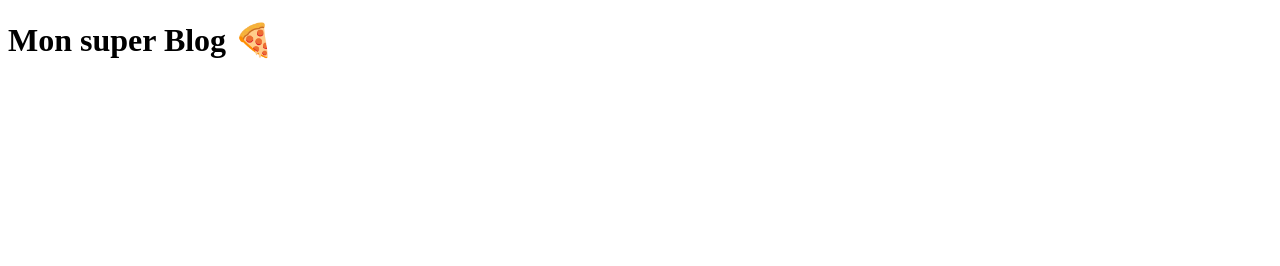
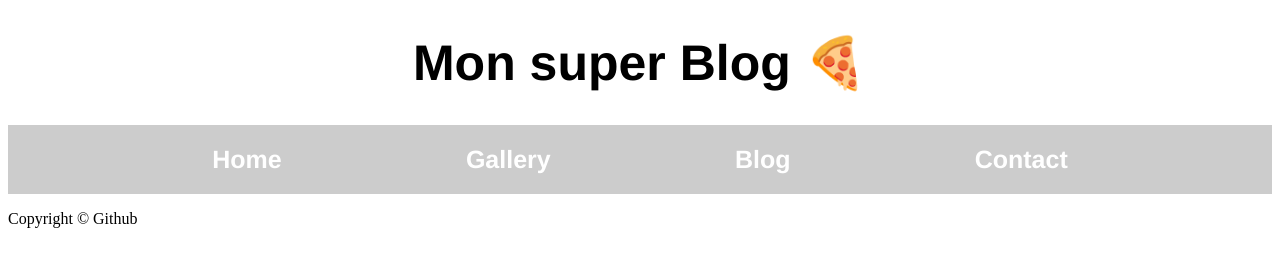
Before and after one commit to hkfmz/monBlog, a plain HTML site: page index.html in a window 1280 px wide. Drawn offline with Linux system fonts and the light colour scheme; a web font is replaced by a local one.

Commit message:
Ajout header, nav

```diff
--- a/css/style.css
+++ b/css/style.css
@@ -1,2 +1,30 @@
 @import url('https://fonts.googleapis.com/css2?family=Beau+Rivage&display=swap');
 @import url('https://fonts.googleapis.com/css2?family=Akshar:wght@300&family=Beau+Rivage&display=swap');
+
+#titre {
+    font-family: 'Beau Rivage', 'Helvetica Neue';
+    text-align: center;
+    font-size: 50px;
+}
+
+nav{
+    list-style: none;
+    display: flex;
+    justify-content: space-evenly;
+    padding: 20px;
+    color: white;
+    background-color: #ccc;
+}
+
+li{
+    font-family: 'Akshar', 'Helvetica Neue';
+    font-size: 25px;
+    font-weight: bold;
+    cursor: pointer;
+}
+
+li:hover{
+    color: rgb(249, 196, 23);
+    transition: color 0.5s ease;
+    text-shadow: 1Px 10px 0px 0px;
+}
--- a/index.html
+++ b/index.html
@@ -8,8 +8,20 @@
     <title>mon Blog</title>
 </head>
 <body>
+<header>
+    <h1 id="titre">Mon super Blog 🍕</h1>
+    <nav>
+        <li>Home</li>
+        <li>Gallery</li>
+        <li>Blog</li>
+        <li>Contact</li>
+    </nav>
+</header>
 
-    <h1 id="titre">Mon super Blog 🍕</h1>
+<footer>
+    <p>Copyright &copy; <a href="http://github.com/hkfmz"></a> Github<p>
+</footer>
+
 
 <!-- Contenu de mon super Blog v1.0-->
 
```
